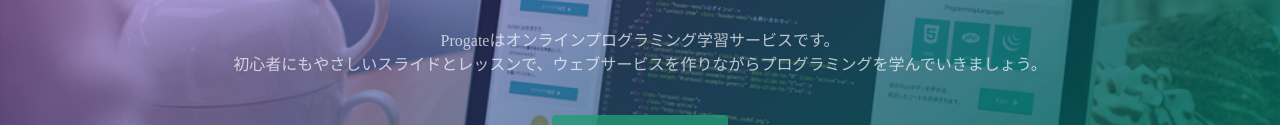
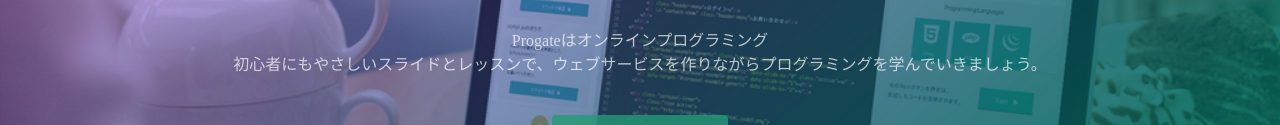
Before and after one commit to peataro/peataro.github.io, a plain HTML site: page index.html in a window 1280 px wide. Shown: the part 317-442 px from the top of the page. Drawn offline with Linux system fonts and the light colour scheme.

Commit message:
Update index.html

```diff
--- a/index.html
+++ b/index.html
@@ -24,7 +24,7 @@
   <div class="top-wrapper">
     <div class="container">
       <h1>LEARN TO CODE.<br>LEARN TO BE CREATIVE.</h1>
-      <p>Progateはオンラインプログラミング学習サービスです。<br>初心者にもやさしいスライドとレッスンで、ウェブサービスを作りながらプログラミングを学んでいきましょう。</p>
+      <p>Progateはオンラインプログラミング<br>初心者にもやさしいスライドとレッスンで、ウェブサービスを作りながらプログラミングを学んでいきましょう。</p>
       <div class="btn-wrapper">
         <a href="#" class="btn signup">新規登録はこちら</a>
         <p>or</p>
```
